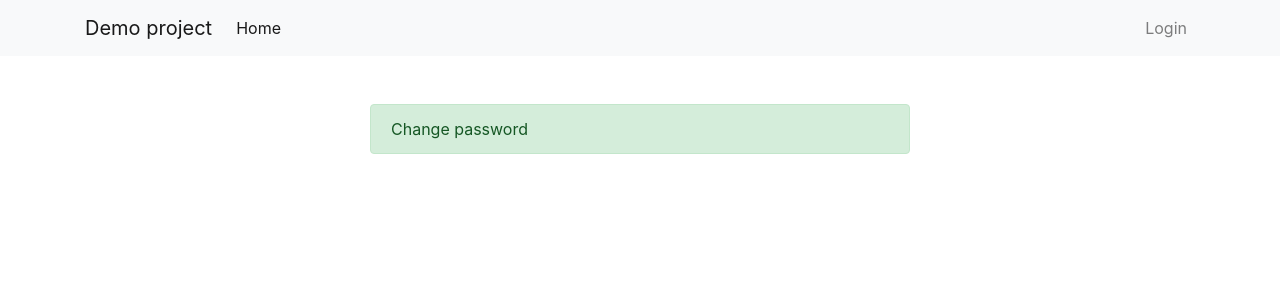
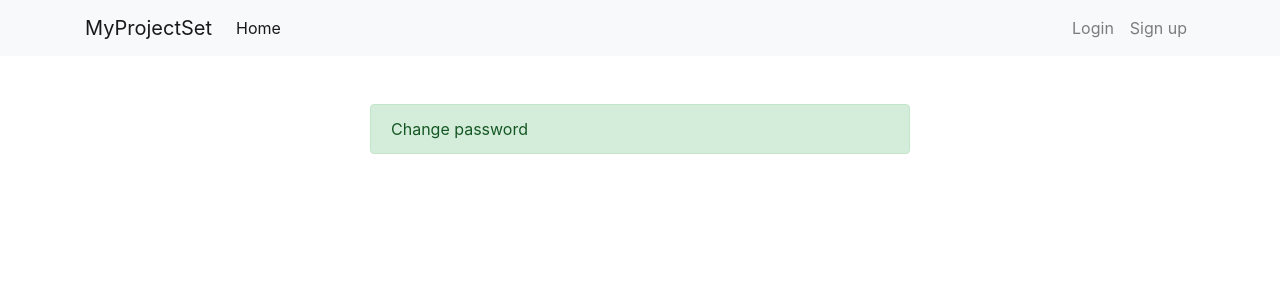
Before and after one commit to valentynalysenok/myprojectset, a Django app: template apps/accounts/templates/accounts/password_change_done.html in a window 1280 px wide. Shown: the top 300 px of the page. Run offline with Django 3.2, Linux system fonts and the light colour scheme; the template is opened without the code that fills it, so the values that code supplies are empty; some libraries are stand-ins or nearby versions.

Commit message:
update some logic in accounts for login/register users

```diff
--- a/apps/accounts/models.py
+++ b/apps/accounts/models.py
@@ -69,6 +69,9 @@ class User(AbstractBaseUser, PermissionsMixin):
     """
     email = models.EmailField(_('Email'), max_length=255, unique=True)
     name = models.CharField(_('Full name'), max_length=255)
+    email_verified = models.BooleanField(default=False)
+    created = models.DateTimeField(auto_now_add=True)
+    updated = models.DateTimeField(auto_now=True)
 
     is_staff = models.BooleanField(
         _('staff status'),
--- a/apps/accounts/views.py
+++ b/apps/accounts/views.py
@@ -77,6 +77,7 @@ def register(request, template_name='accounts/register.html'):
             user = form.save()
             user.backend = 'django.contrib.auth.backends.ModelBackend'
             login(request, user)
+            return redirect(reverse('index'))
     else:
         form = UserRegistrationForm()
 
--- a/myprojectset/templates/_header.html
+++ b/myprojectset/templates/_header.html
@@ -1,6 +1,6 @@
 <nav class="navbar sticky-top navbar-expand-lg navbar-light bg-light">
     <div class="container">
-  <a class="navbar-brand" href="#">Demo project</a>
+  <a class="navbar-brand" href="{% url 'index' %}">MyProjectSet</a>
   <button class="navbar-toggler" type="button" data-toggle="collapse" data-target="#navbarNav" aria-controls="navbarNav" aria-expanded="false" aria-label="Toggle navigation">
     <span class="navbar-toggler-icon"></span>
   </button>
@@ -22,6 +22,9 @@
             <li class="nav-item">
                 <a class="nav-link" href="{% url 'login' %}">Login</a>
             </li>
+            <li class="nav-item">
+                <a class="nav-link" href="{% url 'register' %}">Sign up</a>
+            </li>
         {% endif %}
     </ul>
   </div>
```
Also changed, not shown: apps/accounts/migrations/0002_auto_20200702_1329.py (added).
